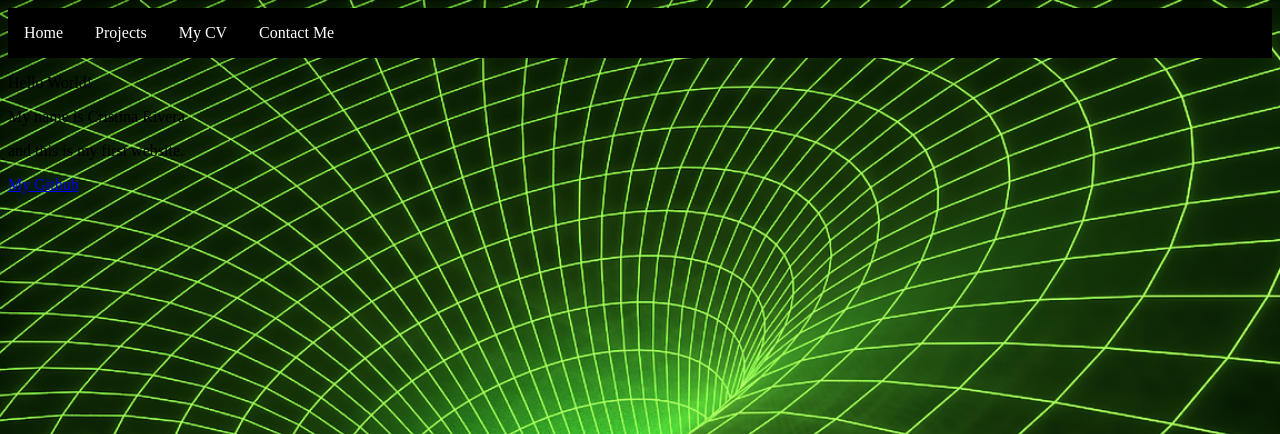
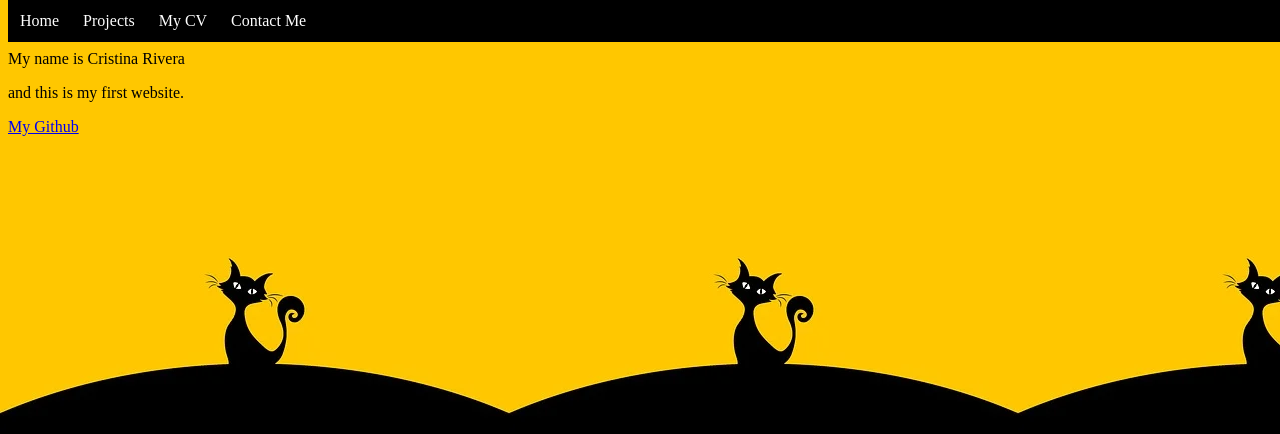
Before and after one commit to CristinaRiveraV/CristinaRiveraV.github.io, a PHP site: page / in a window 1280 px wide. Shown: the top 434 px of the page. Run offline with PHP 8.4, Linux system fonts and the light colour scheme.

Commit message:
changed image again

```diff
--- a/index.html
+++ b/index.html
@@ -21,7 +21,7 @@
 <ul>
   <li><a href="#home">Home</a></li>
   <li><a href="#projects">Projects</a></li>
-  <li><a href="#about">My CV</a></li>
+  <li><a href="#cv">My CV</a></li>
   <li><a href="#contact">Contact Me</a></li>
 </ul>
 
--- a/style.css
+++ b/style.css
@@ -1,8 +1,8 @@
 body {
   background-image: url('images/background.jpeg');
-  background-repeat: no-repeat;
-  background-attachment: fixed;
-  background-size: cover;
+
+
+
 }
 
 
@@ -13,19 +13,23 @@ ul {
   margin: 0;
   padding: 0;
   overflow: hidden;
+  position: fixed;
+  top: 0;
+  width: 100%;
 }
 
 li a {
   display: block;
   color: white;
   text-align: center;
-  padding: 16px;
+  padding: 12px;
   text-decoration: none;
 }
 li {
   float: left;
+
 }
 
 li a:hover {
-  background-color: #111111;
+  background-color: #888888;
 }
```
Also changed, not shown: images/background.jpeg.
